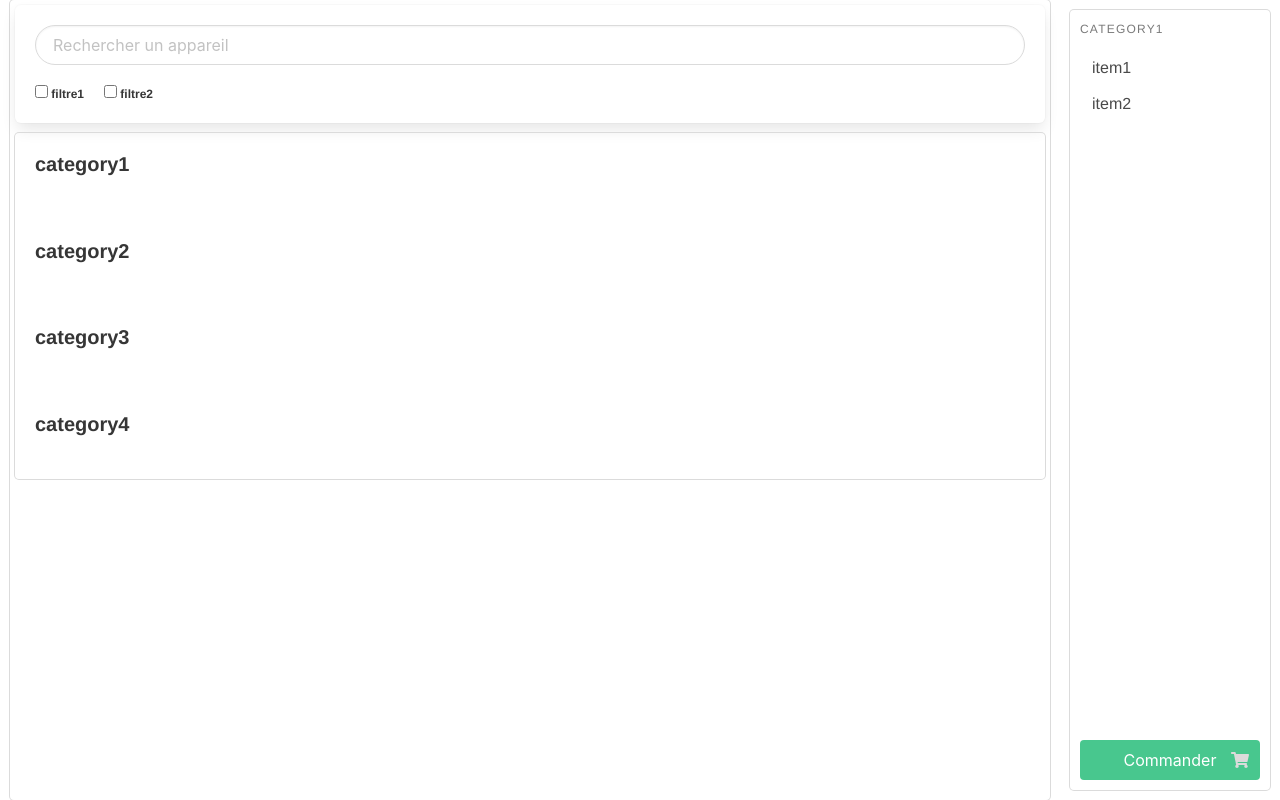
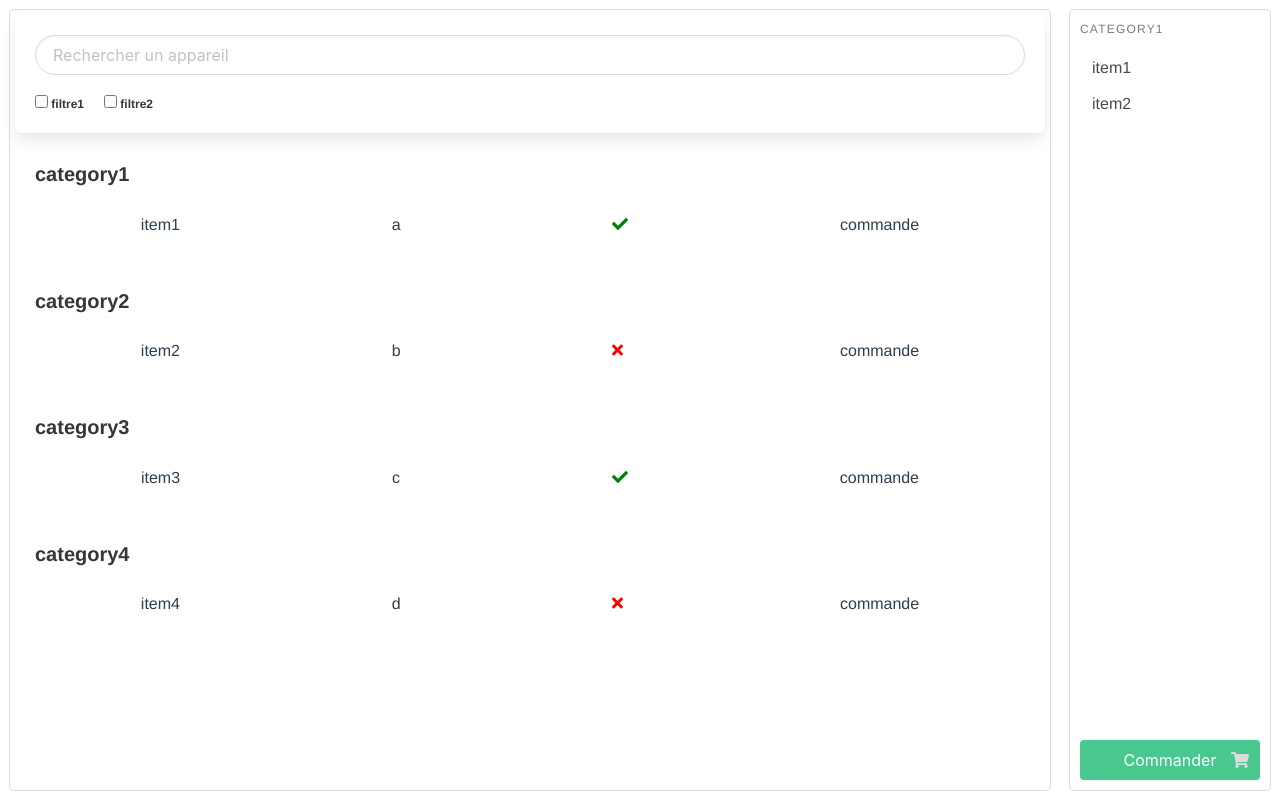
Before and after one commit to skatos-ux/Loaner, a Vue app: page /dashboard in a window 1280 px wide. Built offline with nearby package versions, Linux system fonts and the light colour scheme.

Commit message:
feat: Modals

```diff
--- a/src/components/layouts/MainPanelLayout.vue
+++ b/src/components/layouts/MainPanelLayout.vue
@@ -13,17 +13,41 @@
         </div>
       </div>
     </div>
-    <section class="mainpanel__devicelist section--1">
-      <DeviceCategoryLayout v-for="category in categories" :key="category.name" :title="category.name"/>
-    </section>
+    <div class="mainpanel__devicelist">
+      <DeviceCategoryLayout v-for="category in categories" :key="category.name" :title="category.name">
+        <Device v-for="device in category.devices" :key="device.name" :id="device.ref">
+          <template v-slot:name>
+            {{ device.name }}
+          </template>
+          <template v-slot:ref>
+            {{ device.ref }}
+          </template>
+          <template v-slot:libre>
+            <span v-show="device.available" class="icon is-small success">
+              <font-awesome-icon :icon="['fas', 'check']" />
+            </span>
+            <span v-show="!device.available" class="icon is-small fail">
+              <font-awesome-icon :icon="['fas', 'times']" />
+            </span>
+          </template>
+          <template v-slot:version>
+            {{ device.version }}
+          </template>
+          <template v-slot:photo>
+            {{ device.photo }}
+          </template>
+        </Device>
+      </DeviceCategoryLayout>
+    </div>
   </section>
 </template>
 
 <script lang="ts">
 import { Component, Prop, Vue } from 'vue-property-decorator';
 import DeviceCategoryLayout from "@/components/layouts/DeviceCategoryLayout.vue";
+import Device from "@/components/components/Device.vue";
 @Component({
-  components: {DeviceCategoryLayout}
+  components: {Device, DeviceCategoryLayout}
 })
 export default class MainPanelLayout extends Vue {
   filters = this.$store.state.web.filters
@@ -34,12 +58,11 @@ export default class MainPanelLayout extends Vue {
 <style scoped lang="scss">
   @import "../../scss/globals";
   .dashboard__mainpanel {
-    position: relative;
     flex-grow: 2;
-    height: 100%;
+    height: calc(100% - 20px);
     display: flex;
     flex-direction: column;
-    margin: 0 10px 0 10px;
+    margin: 10px;
   }
   .mainpanel {
     &__searchbar {
@@ -64,6 +87,12 @@ export default class MainPanelLayout extends Vue {
     &__devicelist {
       margin: 5px;
       overflow: auto;
+      .fail {
+        color: red;
+      }
+      .success {
+        color: green;
+      }
     }
   }
 </style>
```
